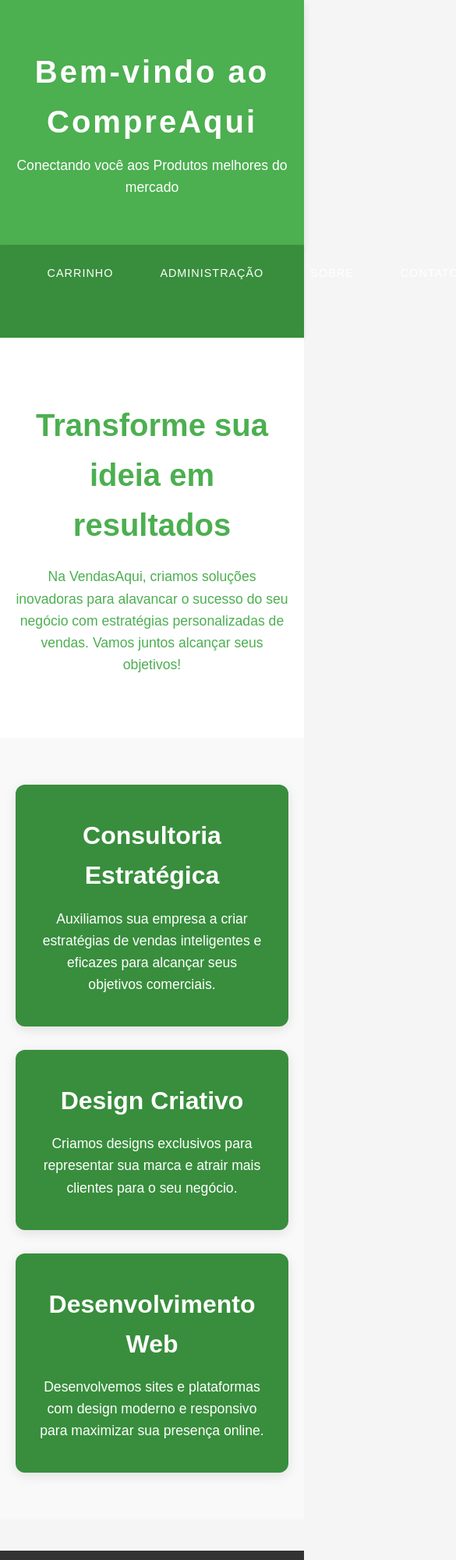
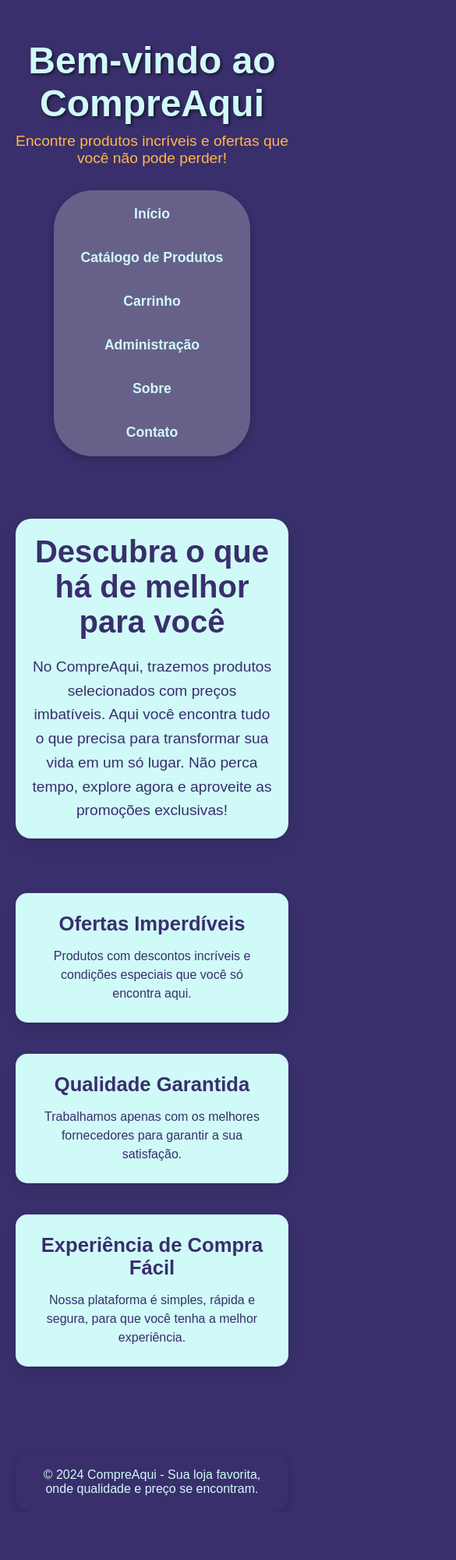
Before and after one commit to AntonioCarlosSF/CompreAqui, a plain HTML site: page home.html in a window 390 px wide. Shown: the top 2000 px of the page at 78% size, 585 px wide, since content can reach past the window. After the commit the page ends 1938 px from the top, so only its background shows below. Drawn offline with Linux system fonts and the light colour scheme.

Commit message:
hehe boy

```diff
--- a/css/home.css
+++ b/css/home.css
@@ -1,160 +1,204 @@
-
 /* Reset básico */
 * {
     margin: 0;
     padding: 0;
     box-sizing: border-box;
+    font-family: 'Arial', sans-serif;
 }
 
-/* Definindo o layout da página */
 body {
-    font-family: 'Arial', sans-serif;
-    background-color: #f5f5f5; /* Fundo claro e neutro */
-    color: #333;
-    line-height: 1.6;
+    background-color: rgb(57, 47, 108);
+    color: rgb(208, 250, 248);
+    display: flex;
+    flex-direction: column;
+    align-items: center;
+    justify-content: flex-start;
+    min-height: 100vh;
+    padding: 0 20px;
 }
 
-/* Estilo para o cabeçalho */
+/* Header */
 header {
-    background-color: #4CAF50; /* Verde vibrante */
-    padding: 60px 20px;
     text-align: center;
-    color: white;
-    box-shadow: 0 4px 10px rgba(0, 0, 0, 0.1);
+    margin-top: 50px;
+    margin-bottom: 30px;
+    animation: fadeIn 1.5s ease-in-out;
 }
 
 header h1 {
-    font-size: 3em;
-    font-weight: bold;
-    letter-spacing: 3px;
+    font-size: 3rem;
+    color: rgb(208, 250, 248);
+    text-shadow: 2px 2px 4px rgba(0, 0, 0, 0.6);
+    margin-bottom: 10px;
 }
 
 header p {
-    font-size: 1.2em;
-    margin-top: 10px;
-    font-weight: 300;
+    font-size: 1.2rem;
+    color: rgb(255, 183, 77);
 }
 
-/* Barra de navegação */
+/* Navegação */
 nav {
-    background-color: #388E3C; /* Tom de verde mais escuro */
     display: flex;
     justify-content: center;
-    padding: 15px 0;
-    box-shadow: 0 2px 5px rgba(0, 0, 0, 0.1);
+    gap: 25px;
+    background-color: rgb(103, 97, 138);
+    padding: 15px 20px;
+    border-radius: 50px;
+    margin-bottom: 50px;
+    box-shadow: 0 4px 10px rgba(0, 0, 0, 0.2);
+    animation: slideIn 1.5s ease-in-out;
 }
 
 nav a {
-    color: white;
     text-decoration: none;
-    text-transform: uppercase;
-    font-size: 1em;
-    padding: 12px 20px;
-    margin: 0 15px;
-    letter-spacing: 1px;
-    transition: background-color 0.3s ease, transform 0.2s ease-in-out;
+    color: rgb(208, 250, 248);
+    font-weight: bold;
+    font-size: 1.1rem;
+    padding: 5px 15px;
+    border-radius: 30px;
+    transition: background-color 0.3s, transform 0.3s;
 }
 
 nav a:hover {
-    background-color: #66BB6A; /* Verde mais claro para hover */
-    transform: scale(1.05);
+    background-color: rgb(255, 183, 77);
+    transform: translateY(-3px);
 }
 
-/* Seção principal de destaque */
+nav a:active {
+    transform: translateY(1px);
+}
+
+/* Main Section */
 .main-section {
-    background-color: #ffffff; /* Fundo branco */
-    color: #4CAF50; /* Verde para o texto */
     text-align: center;
-    padding: 80px 20px;
-    position: relative;
-    z-index: 1;
+    margin: 30px 0;
+    padding: 40px;
+    background-color: rgb(208, 250, 248);
+    color: rgb(57, 47, 108);
+    border-radius: 20px;
+    box-shadow: 0 8px 20px rgba(0, 0, 0, 0.1);
+    animation: fadeIn 2s ease-in-out;
+    max-width: 900px;
+    width: 100%;
 }
 
 .main-section h2 {
-    font-size: 3em;
-    font-weight: 700;
+    font-size: 2.5rem;
     margin-bottom: 20px;
 }
 
 .main-section p {
-    font-size: 1.2em;
+    font-size: 1.2rem;
+    line-height: 1.6;
     max-width: 800px;
     margin: 0 auto;
-    line-height: 1.6;
 }
 
-/* Seção de serviços */
+/* Serviços */
 .services {
-    display: grid;
-    grid-template-columns: repeat(auto-fit, minmax(280px, 1fr));
+    display: flex;
+    justify-content: center;
     gap: 30px;
-    padding: 60px 20px;
-    background-color: #f9f9f9; /* Fundo neutro para contraste */
+    flex-wrap: wrap;
+    margin: 40px 0;
 }
 
 .service {
-    background-color: #388E3C; /* Verde escuro */
-    color: white;
-    padding: 40px 30px;
-    border-radius: 12px;
+    background-color: rgb(208, 250, 248);
+    color: rgb(57, 47, 108);
+    padding: 25px;
+    border-radius: 15px;
+    width: 280px;
+    box-shadow: 0 6px 14px rgba(0, 0, 0, 0.1);
     text-align: center;
-    transition: transform 0.3s ease-in-out, box-shadow 0.3s ease;
-    box-shadow: 0 4px 15px rgba(0, 0, 0, 0.1);
+    transition: transform 0.3s, box-shadow 0.3s;
+    animation: slideUp 1.5s ease-in-out;
+    margin-bottom: 30px;
+}
+
+.service:hover {
+    transform: translateY(-10px);
+    box-shadow: 0 10px 20px rgba(0, 0, 0, 0.2);
 }
 
 .service h3 {
-    font-size: 2em;
+    font-size: 1.6rem;
     margin-bottom: 15px;
 }
 
 .service p {
-    font-size: 1.1em;
-    line-height: 1.6;
+    font-size: 1rem;
+    line-height: 1.5;
 }
 
-.service:hover {
-    transform: translateY(-10px);
-    box-shadow: 0 12px 24px rgba(0, 0, 0, 0.15);
-}
-
-/* Rodapé */
+/* Footer */
 footer {
-    background-color: #333;
-    color: #fff;
     text-align: center;
-    padding: 30px 20px;
-    margin-top: 40px;
+    margin-top: 50px;
+    padding: 20px;
+    background-color: rgb(57, 47, 108);
+    color: rgb(208, 250, 248);
+    font-size: 1rem;
+    border-radius: 20px;
+    width: 100%;
+    box-shadow: 0 4px 10px rgba(0, 0, 0, 0.2);
+    animation: fadeIn 2s ease-in-out;
 }
 
 footer p {
-    font-size: 1em;
-    margin: 0;
+    font-size: 1rem;
+}
+
+/* Animações */
+@keyframes fadeIn {
+    from {
+        opacity: 0;
+    }
+    to {
+        opacity: 1;
+    }
+}
+
+@keyframes slideIn {
+    from {
+        transform: translateY(-50px);
+        opacity: 0;
+    }
+    to {
+        transform: translateY(0);
+        opacity: 1;
+    }
+}
+
+@keyframes slideUp {
+    from {
+        transform: translateY(50px);
+        opacity: 0;
+    }
+    to {
+        transform: translateY(0);
+        opacity: 1;
+    }
 }
 
 /* Responsividade */
 @media (max-width: 768px) {
-    header h1 {
-        font-size: 2.5em;
-    }
-
-    header p {
-        font-size: 1.1em;
-    }
-
-    .main-section h2 {
-        font-size: 2.5em;
-    }
-
-    .main-section p {
-        font-size: 1.1em;
+    .main-section {
+        padding: 20px;
     }
 
     .services {
-        grid-template-columns: 1fr;
+        gap: 20px;
     }
 
-    nav a {
-        padding: 10px 15px;
-        font-size: 0.9em;
+    .service {
+        width: 100%;
+        margin-bottom: 20px;
+    }
+
+    nav {
+        flex-direction: column;
+        align-items: center;
     }
 }
--- a/css/index.css
+++ b/css/index.css
@@ -1,70 +1,96 @@
-* {
+body {
+    font-family: Arial, sans-serif;
     margin: 0;
-    padding: 0;
-    box-sizing: border-box;
-}
-
-body {
-    font-family: 'Poppins', sans-serif;
-    background: linear-gradient(135deg, #2D8B52, #A5D6A7); /* Gradiente suave de verde */
+    height: 100vh;
     display: flex;
     justify-content: center;
     align-items: center;
-    height: 100vh;
-    background-size: cover; /* Garante que o fundo cubra toda a tela */
-    background-position: center;
+    background-color: rgb(57, 47, 108);
+    color: rgb(208, 250, 248);
 }
 
 .container {
-    background-color: white;
-    width: 350px;
-    padding: 30px;
-    border-radius: 8px;
-    box-shadow: 0px 4px 10px rgba(0, 0, 0, 0.1);
+    background-color: rgb(208, 250, 248);
+    padding: 20px 30px;
+    border-radius: 10px;
+    box-shadow: 0 4px 10px rgba(0, 0, 0, 0.2);
     text-align: center;
-    position: relative; /* Para garantir que o conteúdo fique acima do fundo */
-    z-index: 1; /* Para que a caixa de login fique em cima de qualquer fundo */
+    max-width: 400px;
+    width: 100%;
 }
 
-.title {
-    font-size: 32px;
-    color: #2D8B52;
+h1 {
     margin-bottom: 20px;
-}
-
-label {
-    font-size: 14px;
-    color: #555;
-    margin-bottom: 5px;
-    text-align: left;
-    display: block;
-}
-
-input {
-    width: 100%;
-    padding: 10px;
-    margin: 10px 0;
-    border: 1px solid #ddd;
-    border-radius: 5px;
-    font-size: 14px;
-}
-
-button {
-    width: 100%;
-    padding: 12px;
-    background-color: #2D8B52;
-    color: white;
-    border: none;
-    border-radius: 5px;
-    font-size: 16px;
-    cursor: pointer;
-}
-
-button:hover {
-    background-color: #248C43;
+    font-size: 24px;
+    color: rgb(57, 47, 108);
 }
 
 form {
     display: flex;
     flex-direction: column;
 }
+
+label {
+    margin-bottom: 5px;
+    text-align: left;
+    font-weight: bold;
+    color: rgb(57, 47, 108);
+}
+
+input {
+    padding: 10px;
+    margin-bottom: 15px;
+    border: 1px solid rgb(57, 47, 108);
+    border-radius: 5px;
+    outline: none;
+    font-size: 14px;
+}
+
+input:focus {
+    border-color: rgb(57, 47, 108);
+    box-shadow: 0 0 5px rgba(57, 47, 108, 0.5);
+}
+
+button {
+    padding: 10px 15px;
+    background-color: rgb(57, 47, 108);
+    color: rgb(208, 250, 248);
+    border: none;
+    border-radius: 5px;
+    cursor: pointer;
+    font-size: 16px;
+    font-weight: bold;
+    transition: background-color 0.3s ease;
+}
+
+button:hover {
+    background-color: rgb(46, 38, 92);
+}
+
+.link {
+    margin-top: 10px;
+    font-size: 14px;
+    color: rgb(57, 47, 108); /* Ajustado para contraste */
+    text-decoration: none;
+    transition: color 0.3s ease;
+}
+
+.link:hover {
+    color: rgb(46, 38, 92);
+}
+.link-container {
+    margin-top: 10px;
+    font-size: 14px;
+    color: rgb(57, 47, 108); /* Cor ajustada para contraste */
+}
+
+.link-container a {
+    color: rgb(57, 47, 108); /* Cor do link */
+    text-decoration: none;
+    font-weight: bold;
+    transition: color 0.3s ease;
+}
+
+.link-container a:hover {
+    color: rgb(46, 38, 92);
+}
--- a/home.html
+++ b/home.html
@@ -3,13 +3,13 @@
 <head>
     <meta charset="UTF-8">
     <meta name="viewport" content="width=device-width, initial-scale=1.0">
-    <title>Home - VendasAqui</title>
+    <title>Home - CompreAqui</title>
     <link rel="stylesheet" href="css/home.css">
 </head>
 <body>
     <header>
         <h1>Bem-vindo ao CompreAqui</h1>
-        <p>Conectando você aos Produtos melhores do mercado</p>
+        <p>Encontre produtos incríveis e ofertas que você não pode perder!</p>
     </header>
 
     <nav>
@@ -22,27 +22,27 @@
     </nav>
 
     <section class="main-section">
-        <h2>Transforme sua ideia em resultados</h2>
-        <p>Na VendasAqui, criamos soluções inovadoras para alavancar o sucesso do seu negócio com estratégias personalizadas de vendas. Vamos juntos alcançar seus objetivos!</p>
+        <h2>Descubra o que há de melhor para você</h2>
+        <p>No CompreAqui, trazemos produtos selecionados com preços imbatíveis. Aqui você encontra tudo o que precisa para transformar sua vida em um só lugar. Não perca tempo, explore agora e aproveite as promoções exclusivas!</p>
     </section>
 
     <section class="services">
         <div class="service">
-            <h3>Consultoria Estratégica</h3>
-            <p>Auxiliamos sua empresa a criar estratégias de vendas inteligentes e eficazes para alcançar seus objetivos comerciais.</p>
+            <h3>Ofertas Imperdíveis</h3>
+            <p>Produtos com descontos incríveis e condições especiais que você só encontra aqui.</p>
         </div>
         <div class="service">
-            <h3>Design Criativo</h3>
-            <p>Criamos designs exclusivos para representar sua marca e atrair mais clientes para o seu negócio.</p>
+            <h3>Qualidade Garantida</h3>
+            <p>Trabalhamos apenas com os melhores fornecedores para garantir a sua satisfação.</p>
         </div>
         <div class="service">
-            <h3>Desenvolvimento Web</h3>
-            <p>Desenvolvemos sites e plataformas com design moderno e responsivo para maximizar sua presença online.</p>
+            <h3>Experiência de Compra Fácil</h3>
+            <p>Nossa plataforma é simples, rápida e segura, para que você tenha a melhor experiência.</p>
         </div>
     </section>
 
     <footer>
-        <p>&copy; 2024 CompreAqui - Todos os direitos reservados</p>
+        <p>&copy; 2024 CompreAqui - Sua loja favorita, onde qualidade e preço se encontram.</p>
     </footer>
 </body>
 </html>
```
Also changed, not shown: API/controllers/UserController.js (+24 -5 lines), API/models/UserModel.js (+10 -7 lines), index.html (+7 -4 lines), js/login.js (+7 -6 lines).
